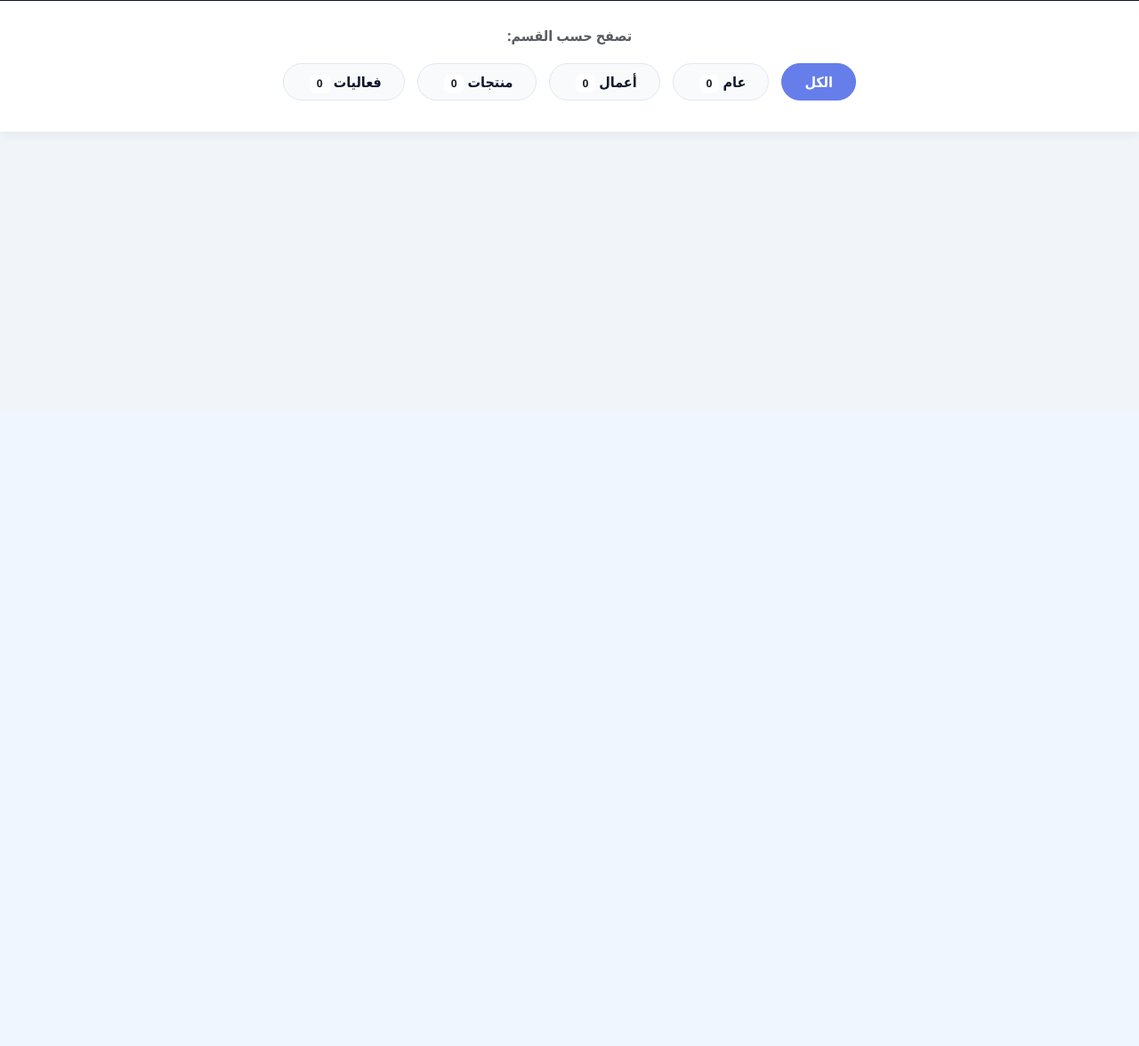
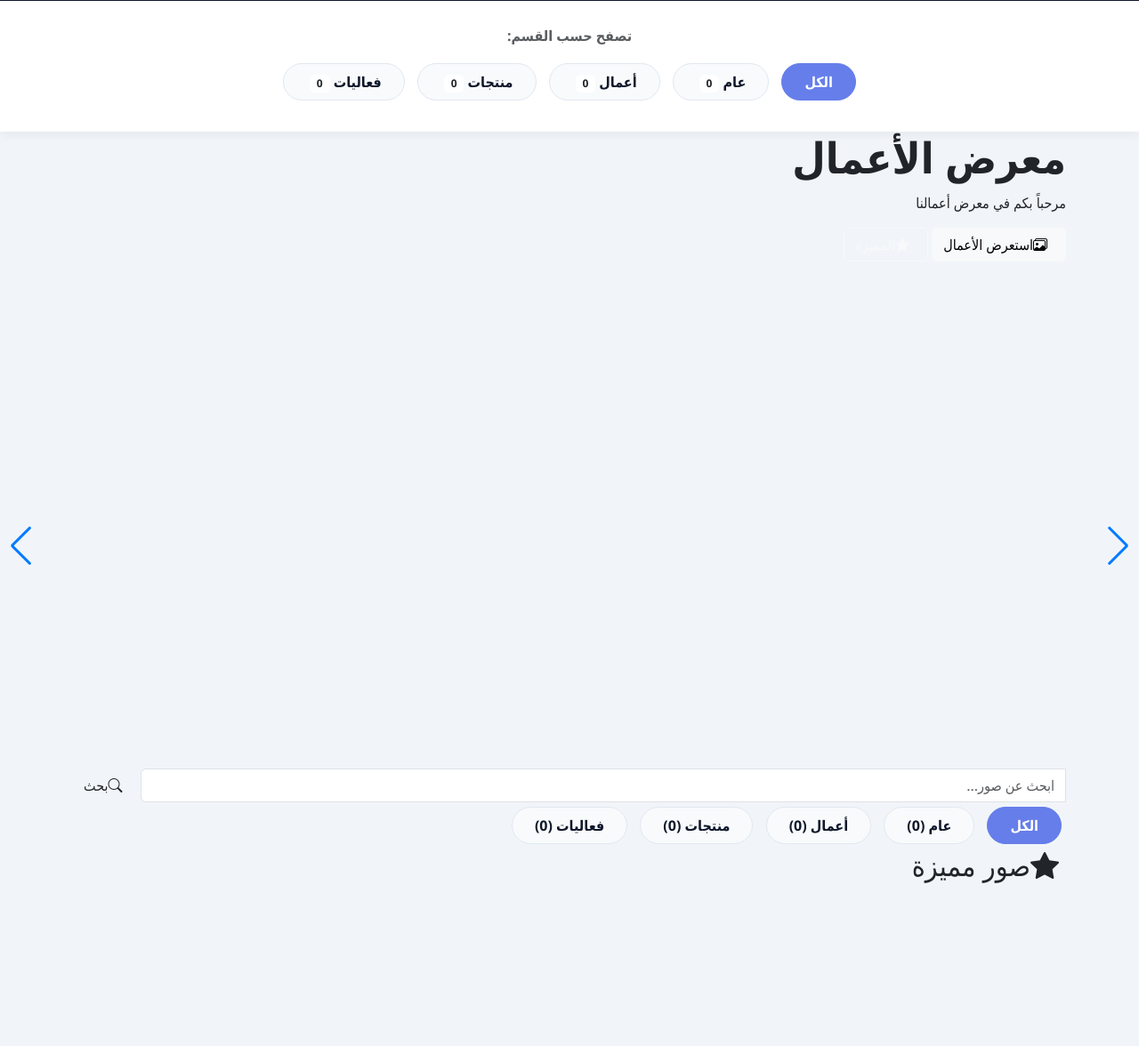
Before and after one commit to aytam25/qr-gallery, a Flask app: page / in a window 1280 px wide. Shown: the part 339-1515 px from the top of the page at 89% size. Before the commit the page ends 491 px from the top, so only its background shows below. Run offline with Flask 3, Linux system fonts and the light colour scheme; data comes from the database, SQL or seed files in the repository; data that the repository does not hold is empty.

Commit message:
index_advanced.html

```diff
--- a/templates/index_advanced.html
+++ b/templates/index_advanced.html
@@ -222,6 +222,117 @@
         </div>
     </section>
 
+
+    <!-- ===== قسم الترحيب ===== -->
+    <section class="hero-section">
+        <div class="container hero-content">
+            {% if settings and settings.site_logo %}
+                <img src="{{ settings.site_logo }}" alt="شعار" style="max-height:100px; margin-bottom:1.5rem; border-radius:20px; box-shadow:var(--shadow);">
+            {% endif %}
+            <h1 class="hero-title">{{ settings.site_title }}</h1>
+            <p class="hero-description">{{ settings.site_description }}</p>
+            <div class="hero-buttons">
+                <a href="#gallery" class="btn btn-light"><i class="bi bi-images me-2"></i>استعرض الأعمال</a>
+                <a href="#featured" class="btn btn-outline-light"><i class="bi bi-star-fill me-2"></i>المميزة</a>
+            </div>
+        </div>
+    </section>
+
+
+
+<!-- ===== كاروسيل Swiper الاحترافي مع صور مضبوطة ===== -->
+<section class="swiper-flip-section" style="margin-top: 70px; height: 500px; width: 100%;">
+    <div class="swiper myFlipSwiper" style="height: 100%; width: 100%;">
+        <div class="swiper-wrapper">
+            {% for image in featured_images[:6] %}
+            <div class="swiper-slide">
+                <div class="flip-slide-content">
+                    <img src="{{ image.image_url }}"
+                         alt="{{ image.title }}"
+                         style="width:100%; height:100%; object-fit:cover;"
+                         onerror="this.src='https://via.placeholder.com/1200x600?text=صورة'">
+                    <div class="overlay"></div>
+                    <div class="flip-slide-text">
+                        <h3>{{ image.title or 'عمل إبداعي' }}</h3>
+                        <p>{{ image.description|truncate(100) or 'تصميم احترافي بجودة عالية' }}</p>
+                        <a href="{{ url_for('view_image', image_id=image.id) }}" class="btn btn-light">
+                            <i class="bi bi-eye me-2"></i>عرض التفاصيل
+                        </a>
+                    </div>
+                </div>
+            </div>
+            {% endfor %}
+        </div>
+        <div class="swiper-button-next"></div>
+        <div class="swiper-button-prev"></div>
+        <div class="swiper-pagination"></div>
+    </div>
+</section>
+
+
+    <!-- ===== البحث ===== -->
+    <section class="search-section">
+        <div class="container">
+            <div class="search-box">
+                <form action="{{ url_for('search') }}" method="GET">
+                    <div class="input-group">
+                        <input type="text" class="form-control" name="q" placeholder="ابحث عن صور..." value="{{ search_query }}">
+                        <button class="btn" type="submit"><i class="bi bi-search me-2"></i>بحث</button>
+                    </div>
+                </form>
+            </div>
+        </div>
+    </section>
+
+    <!-- ===== التصنيفات ===== -->
+    {% if categories %}
+    <section class="categories-section">
+        <div class="container">
+            <div class="category-pills">
+                <a href="{{ url_for('index') }}" class="category-pill {% if not current_category %}active{% endif %}">الكل</a>
+                {% for category, count in categories %}
+                <a href="{{ url_for('index') }}?category={{ category.id }}" class="category-pill {% if current_category == category.id %}active{% endif %}">
+                    {{ category.name }} ({{ count }})
+                </a>
+                {% endfor %}
+            </div>
+        </div>
+    </section>
+    {% endif %}
+
+
+
+
+<!-- ===== الصور المميزة بمعادلات ذكية ===== -->
+<section id="featured" class="featured-section">
+    <div class="container">
+        <h2 class="section-title"><i class="bi bi-star-fill me-2"></i>صور مميزة</h2>
+        <div style="display: grid; grid-template-columns: repeat(auto-fill, minmax(200px, 1fr)); gap: 20px;">
+            {% for image in featured_images %}
+            <div style="border-radius: 15px; overflow: hidden; box-shadow: 0 10px 30px rgba(0,0,0,0.2); transition: transform 0.3s;">
+                <div style="position: relative; width: 100%; padding-top: 75%; background: linear-gradient(135deg, #667eea 0%, #764ba2 100%);">
+                    <!-- padding-top: 75% = نسبة ارتفاع 3:4 (مثالية للصور العمودية والأفقية) -->
+                    <img src="{{ image.thumbnail_url or image.image_url }}"
+                         alt="{{ image.title }}"
+                         style="position: absolute; top: 0; left: 0; width: 100%; height: 100%; object-fit: contain; background: #1a1a1a; padding: 5px;"
+                         onerror="this.src='https://via.placeholder.com/300x225?text=صورة'"
+                         loading="lazy">
+
+                    <!-- شارة مميزة -->
+                    <span style="position: absolute; top: 10px; right: 10px; background: gold; color: #333; padding: 5px 10px; border-radius: 20px; font-size: 12px; font-weight: bold; z-index: 10;">
+                        <i class="bi bi-star-fill"></i>
+                    </span>
+                </div>
+            </div>
+            {% endfor %}
+        </div>
+    </div>
+</section>
+
+
+
+
+
     <main class="container py-5" id="gallery">
         <div class="gallery-grid">
             {% for image in images.items %}
```
